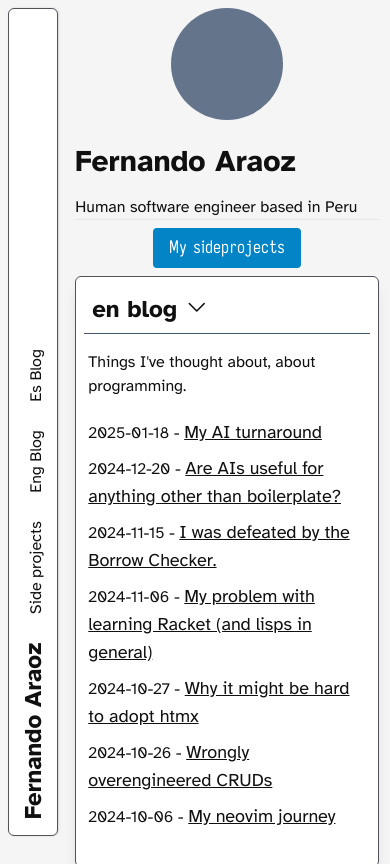
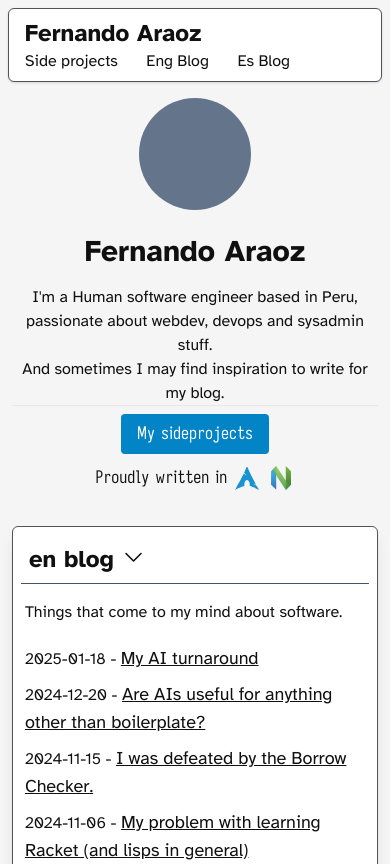
Before and after one commit to Araozu/araozu.dev, an Astro site: page / in a window 390 px wide. Shown: the top 864 px of the page. Built offline with nearby package versions, Linux system fonts and the light colour scheme; Astro itself is replaced by a stand-in of ours.

Commit message:
feat: improve styles

```diff
--- a/src/components/Blog/Sh.astro
+++ b/src/components/Blog/Sh.astro
@@ -2,4 +2,4 @@
 var {code} = Astro.props;
 ---
 
-<div class="whitespace-pre p-2 bg-black text-white rounded-md mb-4 font-mono">{code}</div>
+<div class="whitespace-pre p-2 bg-black text-white rounded-md mb-4 font-mono overflow-x-scroll">{code}</div>
--- a/src/components/Navigation.astro
+++ b/src/components/Navigation.astro
@@ -1,19 +1,22 @@
-<div class="h-screen">
+<div class="md:h-screen">
     <nav
-        class="fixed top-0 left-0 rotate-[-90deg] font-display w-[100vh] translate-y-[100vh] p-2"
+        class="md:fixed md:top-0 md:left-0 md:rotate-[-90deg] font-display md:w-[100vh] md:translate-y-[100vh] p-2 w-full"
         style="transform-origin: 0% 0%;"
     >
         <div class="shadow hover:shadow-md transition-shadow bg-c-bg-2 py-2 px-4 border border-zinc-600 dark:border-zinc-900 rounded-md">
 
-        <a class="font-semibold inline-block text-2xl hover:underline" href="/">
+        <a class="font-semibold inline-block text-2xl hover:underline mr-6" href="/">
             Fernando Araoz
         </a>
-        <a class="ml-6 inline-block hover:underline" href="/side-projects"
+
+        <br class="md:hidden" />
+
+        <a class="mr-6 inline-block hover:underline" href="/side-projects"
             >Side projects</a
         >
-        <a class="ml-6 inline-block hover:underline" href="/blog/en">Eng Blog</a
+        <a class="mr-6 inline-block hover:underline" href="/blog/en">Eng Blog</a
         >
-        <a class="ml-6 inline-block hover:underline" href="/blog/es">Es Blog</a>
+        <a class="mr-6 inline-block hover:underline" href="/blog/es">Es Blog</a>
 
         </div>
     </nav>
--- a/src/components/Sidebar.astro
+++ b/src/components/Sidebar.astro
@@ -1,13 +1,20 @@
-<div class="lg:px-1">
+<div class="lg:px-1 pb-8">
     <div class="text-center">
         <div class="inline-block w-28 h-28 lg:w-40 lg:h-40 rounded-full bg-slate-500"></div>
     </div>
 
     <h1 class="text-xl font-light py-4">
-        <span class="font-display font-bold text-3xl">Fernando Araoz</span>
+        <p class="font-display font-bold text-3xl text-center">
+            Fernando Araoz
+        </p>
     </h1>
-    <p class="font-display">
-        Human software engineer based in Peru
+    <p class="font-display text-center">
+        I'm a Human software engineer based in Peru,
+        passionate about webdev, devops and sysadmin
+        stuff.
+        <br />
+        And sometimes I may find inspiration to write for
+        my blog.
     </p>
     <hr />
     <div class="text-center">
@@ -17,4 +24,25 @@
             My sideprojects
         </a>
     </div>
+    <div class="flex items-center gap-1 justify-center">
+        <span>
+            Proudly written in
+        </span>
+        <a href="https://archlinux.org" target="_blank">
+            <img
+                class={"inline-block h-6 px-1 my-1"}
+                src={`/img/logos/archlinux-logo.svg`}
+                alt="Arch Linux logo"
+                title="Arch btw"
+            />
+        </a>
+        <a href="https://neovim.io" target="_blank">
+            <img
+                class={"inline-block h-6 px-1 my-1"}
+                src={`/img/logos/neovim-mark.svg`}
+                alt={`Neovim logo`}
+                title={`Neovim btw`}
+            />
+        </a>
+    </div>
 </div>
--- a/src/components/index/EnBlogIndex.astro
+++ b/src/components/index/EnBlogIndex.astro
@@ -11,7 +11,8 @@ const allPosts = (await Astro.glob("../../pages/blog/en/*.{md,mdx}"))
 <Card title="en blog">
     <div class="font-display">
         <p>
-            Things I've thought about, about programming.
+            Things that come to my mind about
+            software.
         </p>
 
     <ul class="py-4">
--- a/src/layouts/BlogLayout.astro
+++ b/src/layouts/BlogLayout.astro
@@ -28,7 +28,7 @@ lang = lang ?? "en";
     </head>
     <body>
         <NavigationLayout>
-            <div id="blog" class="container mx-auto w-[1000px] max-w-[90vw]" style="font-size: 18px">
+            <div id="blog" class="container mx-auto w-[1000px] md:max-w-[90vw] max-w-[95vw]" style="font-size: 18px">
                 <div class="py-6">
                     {
                         frontmatter?.title && (
--- a/src/layouts/NavigationLayout.astro
+++ b/src/layouts/NavigationLayout.astro
@@ -2,7 +2,7 @@
 import Navigation from "../components/Navigation.astro";
 ---
 
-<div class="grid grid-cols-[4rem_auto]">
+<div class="md:grid md:grid-cols-[4rem_auto]">
     <Navigation />
     <slot />
 </div>
--- a/src/pages/index.astro
+++ b/src/pages/index.astro
@@ -23,7 +23,7 @@ import EnBlogIndex from "../components/index/EnBlogIndex.astro";
             type="text/css"
             href="https://unpkg.com/@phosphor-icons/web@2.1.1/src/regular/style.css"
         />
-        <script src="//unpkg.com/alpinejs" defer></script>
+        <script is:inline src="//unpkg.com/alpinejs" defer></script>
     </head>
     <body>
         <NavigationLayout>
--- a/tailwind.config.mjs
+++ b/tailwind.config.mjs
@@ -11,6 +11,7 @@ export default {
             fontFamily: {
                 "etoile": ["var(--font-display)"],
                 "display": ["var(--font-display)"],
+                "body": ["var(--font-body)"],
             }
         },
     },
```
Also changed, not shown: public/img/logos/archlinux-logo.svg (added), public/img/logos/neovim-mark.svg (added), public/img/logos/tmux-logo.svg (added).
